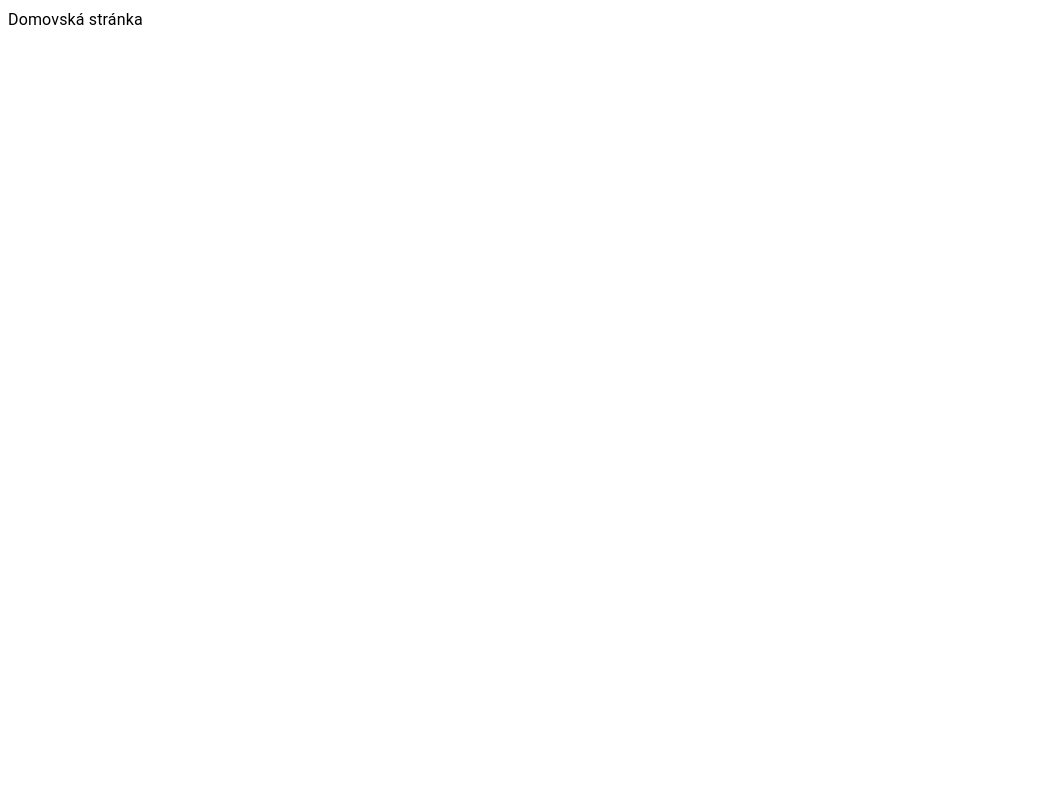
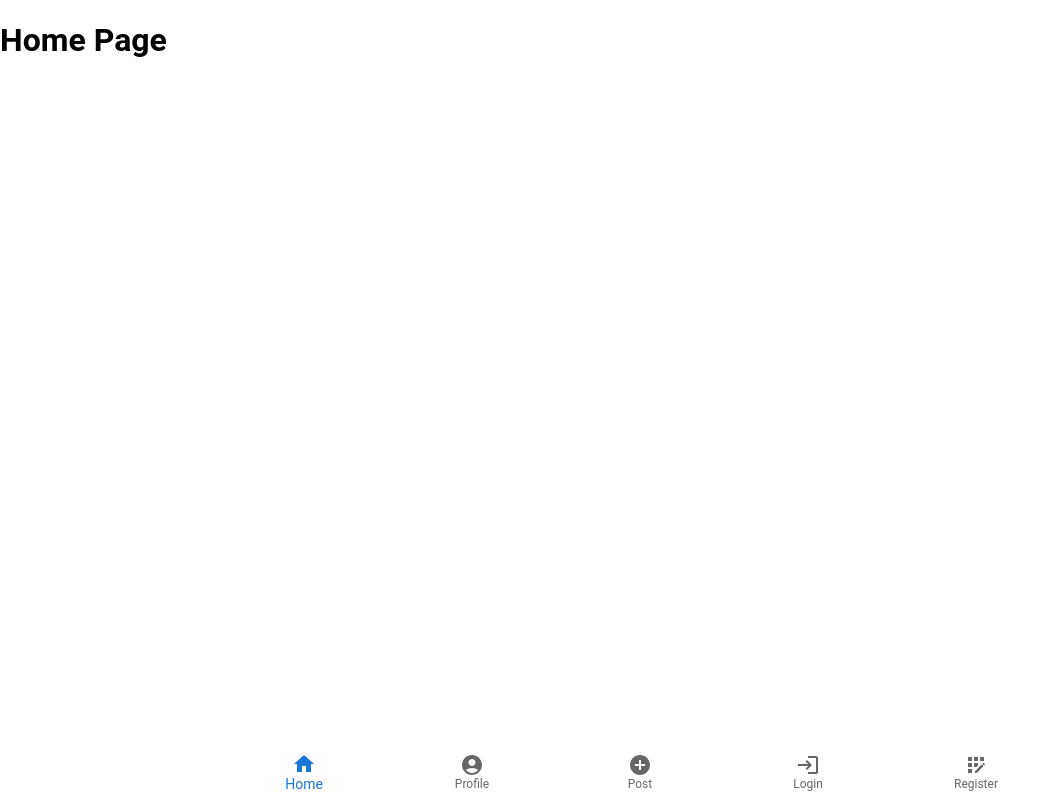
Before and after one commit to Alea2247/Zoska-snap, a Next.js app: page / in a window 1280 px wide. Shown: the whole page, without its empty margins (0-1057 px from the left). Built offline with nearby package versions, Linux system fonts and the light colour scheme.

Commit message:
Basic Navbar

```diff
--- a/src/app/(home)/page.tsx
+++ b/src/app/(home)/page.tsx
@@ -1,13 +1,15 @@
 
-// src/app/page.tsx
+// ./app/(home)/page.tsx
 
 import Typography from '@mui/material/Typography';
 
 export const metadata = { title : "Domov | Kutyl s.r.o." };
 
-export default function Home() {
-
+export default function HomePage() {
   return (
-    <Typography> Domovská stránka </Typography>
+    <div>
+      <h1>Home Page</h1>
+      {/* Home page content */}
+    </div>
   );
 }
--- a/src/app/globals.css
+++ b/src/app/globals.css
@@ -0,0 +1,16 @@
+/* ./app/globals.css */
+body {
+    margin: 0;
+    padding: 0;
+    font-family: 'Roboto', sans-serif;
+  }
+
+  html, body {
+    height: 100%;
+  }
+
+  #root, #__next {
+    display: flex;
+    flex-direction: column;
+    min-height: 100%;
+  }
--- a/src/app/layout.tsx
+++ b/src/app/layout.tsx
@@ -1,5 +1,11 @@
+
+// ./app/layout.tsx
+
 import type { Metadata } from "next";
 import "./globals.css";
+
+import Navbar from '@/components/Navbar';  // Import the Navbar component
+import React from 'react';
 
 
 export const metadata: Metadata = {
@@ -14,8 +20,13 @@ export default function RootLayout({
 }>) {
   return (
     <html lang="sk">
-      <body >
-        {children}
+      <body>
+        <div style={{ minHeight: '100vh', display: 'flex', flexDirection: 'column' }}>
+          <main style={{ flexGrow: 1 }}>
+            {children}
+          </main>
+          <Navbar /> {/* Bottom Navigation */}
+        </div>
       </body>
     </html>
   );
--- /dev/null
+++ b/src/components/Navbar.tsx
@@ -0,0 +1,35 @@
+
+// ./src/components/Navbar.tsx
+
+"use client";  // This is a Client Component
+
+import { BottomNavigation, BottomNavigationAction } from '@mui/material';
+import HomeIcon from '@mui/icons-material/Home';
+import AccountCircleIcon from '@mui/icons-material/AccountCircle';
+import AddCircleIcon from '@mui/icons-material/AddCircle';
+import LoginIcon from '@mui/icons-material/Login';
+import AppRegistrationIcon from '@mui/icons-material/AppRegistration';
+import { useRouter } from 'next/navigation';  // Use 'next/navigation' for routing
+import React, { useState } from 'react';
+
+const Navbar = () => {
+  const router = useRouter();
+  const [value, setValue] = useState('/');  // Default value for navigation
+
+  const handleChange = (event: React.SyntheticEvent, newValue: string) => {
+    setValue(newValue);
+    router.push(newValue);  // Navigate to the selected route
+  };
+
+  return (
+    <BottomNavigation value={value} onChange={handleChange} showLabels>
+      <BottomNavigationAction label="Home" value="/" icon={<HomeIcon />} />
+      <BottomNavigationAction label="Profile" value="/profile" icon={<AccountCircleIcon />} />
+      <BottomNavigationAction label="Post" value="/prispevok" icon={<AddCircleIcon />} />
+      <BottomNavigationAction label="Login" value="/prihlasenie" icon={<LoginIcon />} />
+      <BottomNavigationAction label="Register" value="/registracia" icon={<AppRegistrationIcon />} />
+    </BottomNavigation>
+  );
+};
+
+export default Navbar;
```
Also changed, not shown: package.json (+5 -2 lines), src/app/podmienky/page.tsx (deleted, +0 -16 lines), src/app/prihlasenie/page.tsx (added, +16 -0 lines), src/app/prispevok/page.tsx (added, +16 -0 lines), src/app/profile/page.tsx (added, +16 -0 lines), src/app/registracia/page.tsx (added, +16 -0 lines), 2 other files (tests, documents, lock files or other folders).
